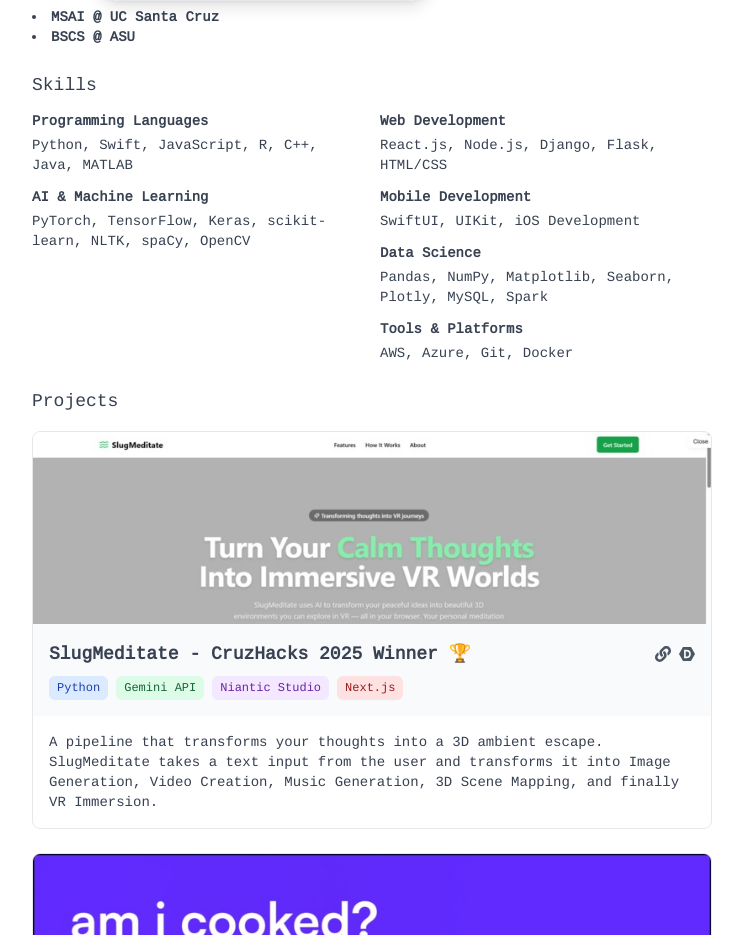
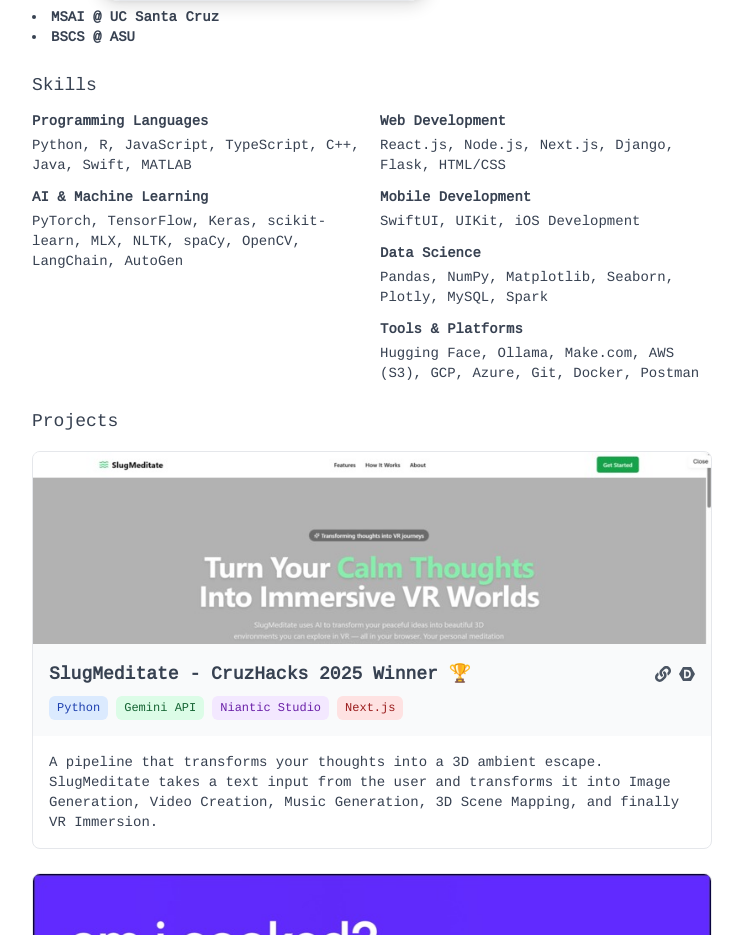
Before and after one commit to Mudit-Arora/official-website, a React (Create React App) app in the folder my-website/: page / in a window 1280 px wide. Shown: the part 783-1718 px from the top of the page, without its empty margins (376-1119 px from the left). Built offline with nearby package versions, Linux system fonts and the light colour scheme.

Commit message:
updated skills

```diff
--- a/my-website/src/App.js
+++ b/my-website/src/App.js
@@ -171,15 +171,15 @@
   <div className="grid grid-cols-1 md:grid-cols-2 gap-4 text-sm">
     <div>
       <h4 className="font-bold mb-1">Programming Languages</h4>
-      <p className="mb-3">Python, Swift, JavaScript, R, C++, Java, MATLAB</p>
+      <p className="mb-3">Python, R, JavaScript, TypeScript, C++, Java, Swift, MATLAB</p>
 
       <h4 className="font-bold mb-1">AI & Machine Learning</h4>
-      <p className="mb-3">PyTorch, TensorFlow, Keras, scikit-learn, NLTK, spaCy, OpenCV</p>
+      <p className="mb-3">PyTorch, TensorFlow, Keras, scikit-learn, MLX, NLTK, spaCy, OpenCV, LangChain, AutoGen</p>
     </div>
 
     <div>
       <h4 className="font-bold mb-1">Web Development</h4>
-      <p className="mb-3">React.js, Node.js, Django, Flask, HTML/CSS</p>
+      <p className="mb-3">React.js, Node.js, Next.js, Django, Flask, HTML/CSS</p>
 
       <h4 className="font-bold mb-1">Mobile Development</h4>
       <p className="mb-3">SwiftUI, UIKit, iOS Development</p>
@@ -188,7 +188,7 @@
       <p className="mb-3">Pandas, NumPy, Matplotlib, Seaborn, Plotly, MySQL, Spark</p>
 
       <h4 className="font-bold mb-1">Tools & Platforms</h4>
-      <p>AWS, Azure, Git, Docker</p>
+      <p>Hugging Face, Ollama, Make.com, AWS (S3), GCP, Azure, Git, Docker, Postman</p>
     </div>
   </div>
 </div>
```
